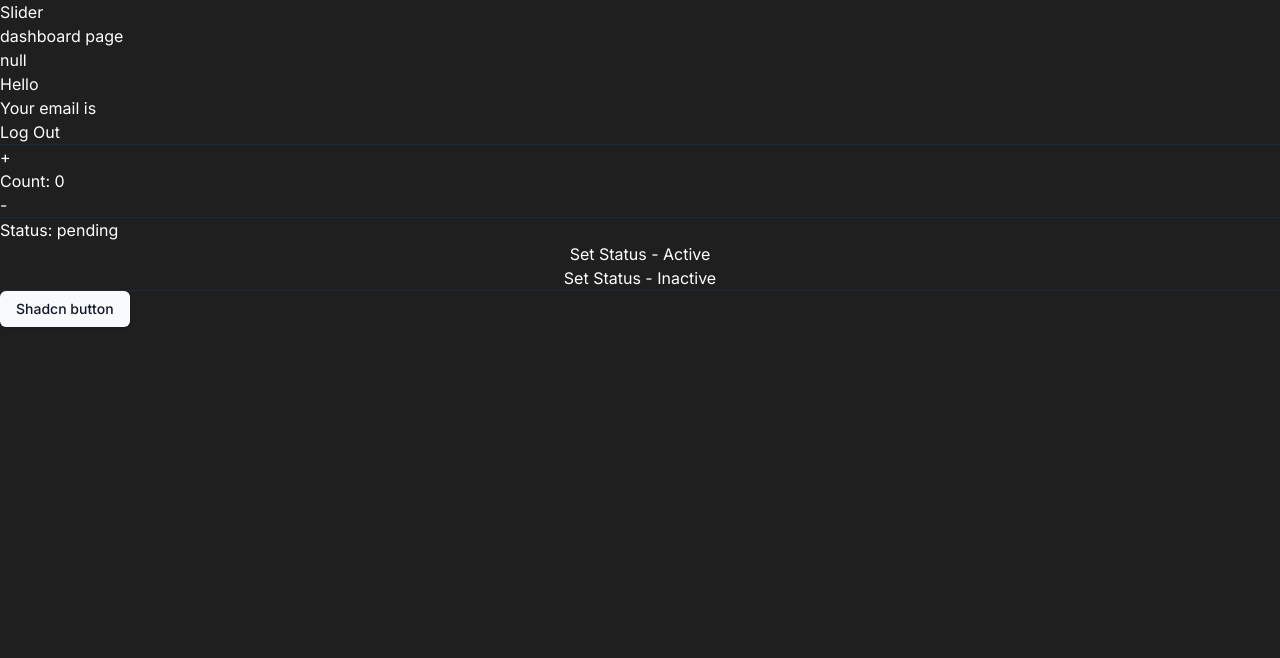
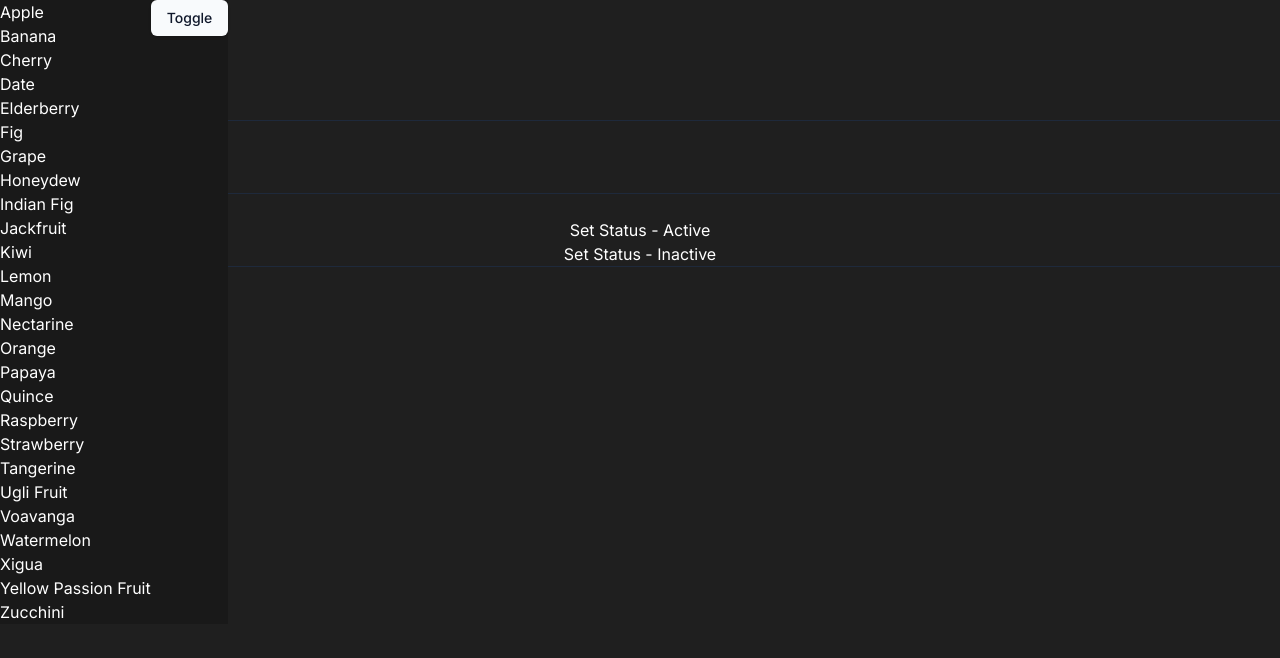
Before and after one commit to kewalkhondekar25/Todo-Fusion, a Next.js app in the folder apps/web/: page /dashboard in a window 1280 px wide. Shown: the top 658 px of the page. Built offline with nearby package versions, Linux system fonts and the light colour scheme; no server answers.

Commit message:
feat: btn comp added

```diff
--- a/apps/web/app/(todos)/today/page.tsx
+++ b/apps/web/app/(todos)/today/page.tsx
@@ -1,8 +1,12 @@
 import React from 'react'
+import { TodoButton } from '../../components/buttons/Buttons'
 
 const page = () => {
   return (
-    <div>today page</div>
+    <div className='relative flex justify-center place-items-center'>
+      today page
+      <TodoButton/>
+    </div>
   )
 }
 
--- a/apps/web/app/components/Slider.tsx
+++ b/apps/web/app/components/Slider.tsx
@@ -1,8 +1,51 @@
 import React from 'react'
+import { Button } from './ui/button';
 
 const Slider = () => {
+  const fruits: string[] = [
+    "Apple",        // A
+    "Banana",       // B
+    "Cherry",       // C
+    "Date",         // D
+    "Elderberry",   // E
+    "Fig",          // F
+    "Grape",        // G
+    "Honeydew",     // H
+    "Indian Fig",   // I
+    "Jackfruit",    // J
+    "Kiwi",         // K
+    "Lemon",        // L
+    "Mango",        // M
+    "Nectarine",    // N
+    "Orange",       // O
+    "Papaya",       // P
+    "Quince",       // Q
+    "Raspberry",    // R
+    "Strawberry",   // S
+    "Tangerine",    // T
+    "Ugli Fruit",   // U
+    "Voavanga",     // V
+    "Watermelon",   // W
+    "Xigua",        // X
+    "Yellow Passion Fruit", // Y
+    "Zucchini"      // Z
+  ];
+
   return (
-    <div>Slider</div>
+    <section className='absolute bg-[#191919] flex'>
+      <nav>
+        {
+          fruits.map(item => {
+            return(
+              <ul>
+                <li>{item}</li>
+              </ul>
+            )
+          })
+        }
+      </nav>
+      <Button>Toggle</Button>
+    </section>
   )
 }
 
--- /dev/null
+++ b/apps/web/app/components/buttons/Buttons.tsx
@@ -0,0 +1,10 @@
+"use client"
+import { Button } from "../ui/button"
+
+export const AlertButton = () => {
+  return <Button onClick={() => alert("alert")}>Alert</Button>
+}
+
+export const TodoButton = () => {
+  return <Button onClick={() => alert("hi from todo")}>Todo btn</Button>
+}
--- a/apps/web/app/components/ui/button.tsx
+++ b/apps/web/app/components/ui/button.tsx
@@ -1,3 +1,4 @@
+// "use client"
 import * as React from "react"
 import { Slot } from "@radix-ui/react-slot"
 import { cva, type VariantProps } from "class-variance-authority"
--- a/apps/web/app/layout.tsx
+++ b/apps/web/app/layout.tsx
@@ -1,9 +1,12 @@
+
 import "./globals.css";
 import type { Metadata } from "next";
 import { Inter } from "next/font/google";
 import { Providers } from "./providers";
 import StoreProvider from "./StoreProvider";
 import Slider from "./components/Slider";
+import { Button } from "./components/ui/button";
+import { AlertButton } from "./components/buttons/Buttons";
 
 const inter = Inter({ subsets: ["latin"] });
 
@@ -23,6 +26,7 @@ export default function RootLayout({
         <Providers>
           <StoreProvider>
             <Slider/>
+            {/* <AlertButton/> */}
             {children}
           </StoreProvider>
         </Providers>
--- /dev/null
+++ b/apps/web/lib/store/features/slider/sliderSlice.ts
@@ -0,0 +1,22 @@
+import { createSlice } from "@reduxjs/toolkit";
+
+type ToggleType = {
+  isToggle: boolean
+}
+
+const initialState: ToggleType = {
+  isToggle: false
+}
+
+export const sliderSlice = createSlice({
+  name: "slider",
+  initialState,
+  reducers: {
+    toggle: (state) => {
+      state.isToggle = !state.isToggle
+    }
+  }
+});
+
+export const {toggle} = sliderSlice.actions;
+export default sliderSlice.reducer;
--- a/apps/web/lib/store/store.ts
+++ b/apps/web/lib/store/store.ts
@@ -1,11 +1,13 @@
 import { configureStore } from '@reduxjs/toolkit'
 import counterReducer from "./features/counter/counterSlice"
+import sliderReducer from "./features/slider/sliderSlice"
 
 //rtk nextjs setup
 export const makeStore = () => {
   return configureStore({
     reducer: {
-      counter: counterReducer
+      counter: counterReducer,
+      slider: sliderReducer
     }
   })
 }
```
